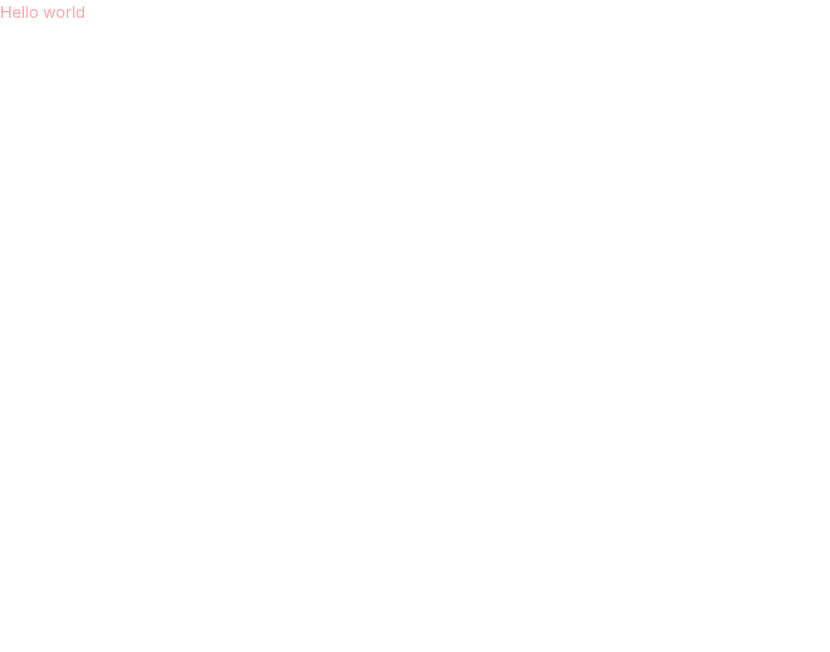
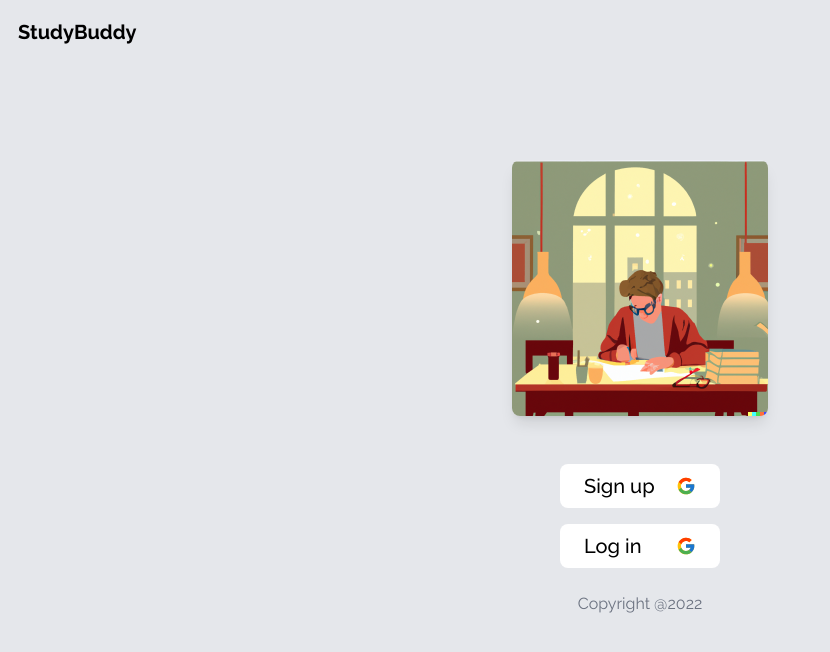
Before and after one commit to byessilyurt/studybuddy, a React (Create React App) app: page /auth in a window 1280 px wide. Shown: the top 652 px of the page, without its empty margins (0-830 px from the left). Built offline with nearby package versions, Linux system fonts and the light colour scheme.

Commit message:
auth route ui implementation

```diff
--- a/package.json
+++ b/package.json
@@ -8,6 +8,8 @@
     "@testing-library/user-event": "^13.5.0",
     "react": "^18.2.0",
     "react-dom": "^18.2.0",
+    "react-icons": "^4.7.1",
+    "react-router-dom": "^6.7.0",
     "react-scripts": "5.0.1",
     "web-vitals": "^2.1.4"
   },
--- a/public/index.html
+++ b/public/index.html
@@ -2,42 +2,17 @@
 <html lang="en">
   <head>
     <meta charset="utf-8" />
-    <link rel="icon" href="%PUBLIC_URL%/favicon.ico" />
     <meta name="viewport" content="width=device-width, initial-scale=1" />
     <meta name="theme-color" content="#000000" />
-    <meta
-      name="description"
-      content="Web site created using create-react-app"
-    />
     <link rel="apple-touch-icon" href="%PUBLIC_URL%/logo192.png" />
-    <!--
-      manifest.json provides metadata used when your web app is installed on a
-      user's mobile device or desktop. See https://developers.google.com/web/fundamentals/web-app-manifest/
-    -->
     <link rel="manifest" href="%PUBLIC_URL%/manifest.json" />
-    <!--
-      Notice the use of %PUBLIC_URL% in the tags above.
-      It will be replaced with the URL of the `public` folder during the build.
-      Only files inside the `public` folder can be referenced from the HTML.
-
-      Unlike "/favicon.ico" or "favicon.ico", "%PUBLIC_URL%/favicon.ico" will
-      work correctly both with client-side routing and a non-root public URL.
-      Learn how to configure a non-root public URL by running `npm run build`.
-    -->
-    <title>React App</title>
+    <link rel="preconnect" href="https://fonts.googleapis.com">
+    <link rel="preconnect" href="https://fonts.gstatic.com" crossorigin>
+    <link href="https://fonts.googleapis.com/css2?family=Raleway:ital,wght@0,100;0,200;0,300;0,400;0,500;0,600;0,700;1,100;1,200;1,300;1,400;1,500;1,600;1,700&display=swap" rel="stylesheet">
+    <title>Study Buddy</title>
   </head>
   <body>
     <noscript>You need to enable JavaScript to run this app.</noscript>
     <div id="root"></div>
-    <!--
-      This HTML file is a template.
-      If you open it directly in the browser, you will see an empty page.
-
-      You can add webfonts, meta tags, or analytics to this file.
-      The build step will place the bundled scripts into the <body> tag.
-
-      To begin the development, run `npm start` or `yarn start`.
-      To create a production bundle, use `npm run build` or `yarn build`.
-    -->
   </body>
 </html>
--- a/src/App.js
+++ b/src/App.js
@@ -1,7 +1,15 @@
+import { Route, Routes } from "react-router-dom";
+
+import Auth from "./components/Auth";
+import Home from "./components/Home";
+
 function App() {
   return (
     <div className="App">
-      <h2 className="text-red-300">Hello world</h2>
+      <Routes>
+        <Route path="/" element={<Home />} />
+        <Route path="/auth" element={<Auth />} />
+      </Routes>
     </div>
   );
 }
--- /dev/null
+++ b/src/components/Auth.js
@@ -0,0 +1,32 @@
+import Onboarding from "../images/onboarding.png";
+import { FcGoogle } from "react-icons/fc";
+
+function Auth() {
+  return (
+    <div className="bg-gray-200">
+      <div className="flex items-center p-4 border-2 border-solid">
+        <h1 className="text-xl font-extrabold">StudyBuddy</h1>
+      </div>
+      <div className="flex flex-col items-center justify-start min-h-screen w-full mt-24">
+        <img
+          src={Onboarding}
+          className="w-1/3 md:w-1/5 rounded-lg shadow-lg"
+          alt="Auth page"
+        />
+        <div className="flex flex-col items-center mt-10 sm:w-3/4 md:w-1/2 lg:w-1/3">
+          <button className="w-40 flex justify-between items-center flex-1 text-md md:text-xl bg-white hover:bg-gray-300 text-black font-medium py-2 px-6 rounded-lg m-2 ">
+            <p>Sign up</p>
+            <FcGoogle />
+          </button>
+          <button className="w-40 flex justify-between items-center flex-1 text-md md:text-xl bg-white hover:bg-gray-300 text-black font-medium py-2 px-6 rounded-lg m-2">
+            <p>Log in</p>
+            <FcGoogle />
+          </button>
+        </div>
+        <p className="text-center text-gray-500 mt-4">Copyright @2022</p>
+      </div>
+    </div>
+  );
+}
+
+export default Auth;
--- /dev/null
+++ b/src/components/Home.js
@@ -0,0 +1,5 @@
+function Home() {
+  return <div>Home</div>;
+}
+
+export default Home;
--- a/src/index.css
+++ b/src/index.css
@@ -4,9 +4,9 @@
 
 body {
   margin: 0;
-  font-family: -apple-system, BlinkMacSystemFont, "Segoe UI", "Roboto", "Oxygen",
-    "Ubuntu", "Cantarell", "Fira Sans", "Droid Sans", "Helvetica Neue",
-    sans-serif;
+  font-family: "Raleway", -apple-system, BlinkMacSystemFont, "Segoe UI",
+    "Roboto", "Oxygen", "Ubuntu", "Cantarell", "Fira Sans", "Droid Sans",
+    "Helvetica Neue", sans-serif;
   -webkit-font-smoothing: antialiased;
   -moz-osx-font-smoothing: grayscale;
 }
--- a/src/index.js
+++ b/src/index.js
@@ -1,7 +1,13 @@
 import React from "react";
 import ReactDOM from "react-dom/client";
+import { BrowserRouter, Route, Link } from "react-router-dom";
+
 import "./index.css";
 import App from "./App";
 
 const root = ReactDOM.createRoot(document.getElementById("root"));
-root.render(<App />);
+root.render(
+  <BrowserRouter>
+    <App />
+  </BrowserRouter>
+);
```
Also changed, not shown: src/images/onboarding.png (added), 1 other file (tests, documents, lock files or other folders).
